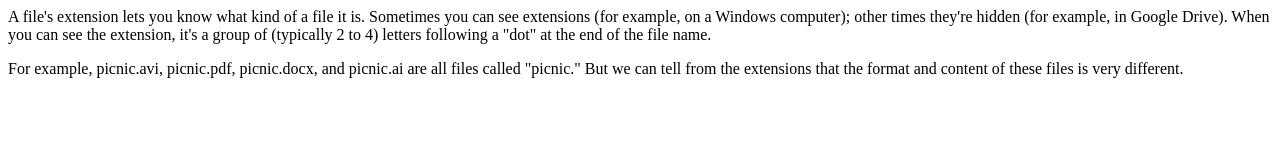
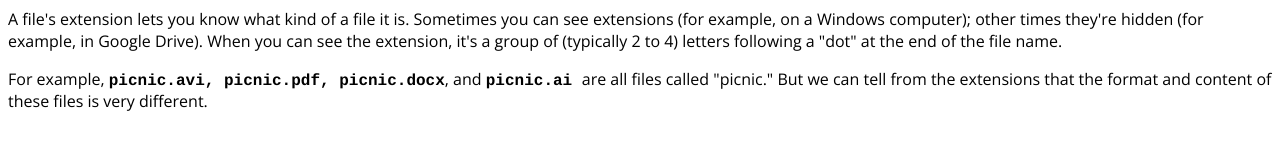
Before and after one commit to cmacfadyen/HubQuest, a plain HTML site: page intro.html in a window 1280 px wide. Drawn offline with nearby package versions, Linux system fonts and the light colour scheme; a script that the page names is missing.

Commit message:
fix css link

```diff
--- a/intro.html
+++ b/intro.html
@@ -1,7 +1,7 @@
 <html>
 <head>
 <link href="https://fonts.googleapis.com/css?family=Open+Sans" rel="stylesheet">
-  <link rel="stylesheet" type="text/css" href="hub-style">
+  <link rel="stylesheet" type="text/css" href="hub-style.css">
   <script src="hub-quest.js"></script>
 </head>
 <body>
```
